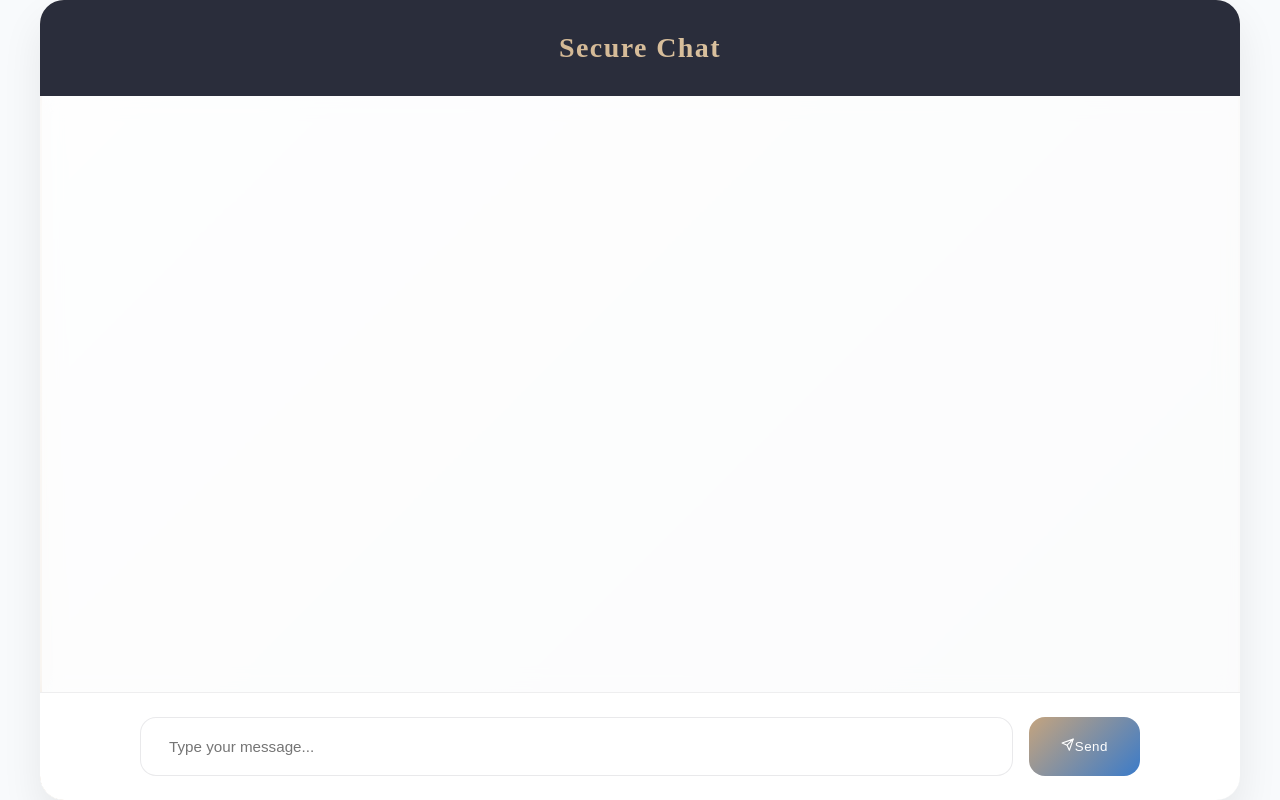
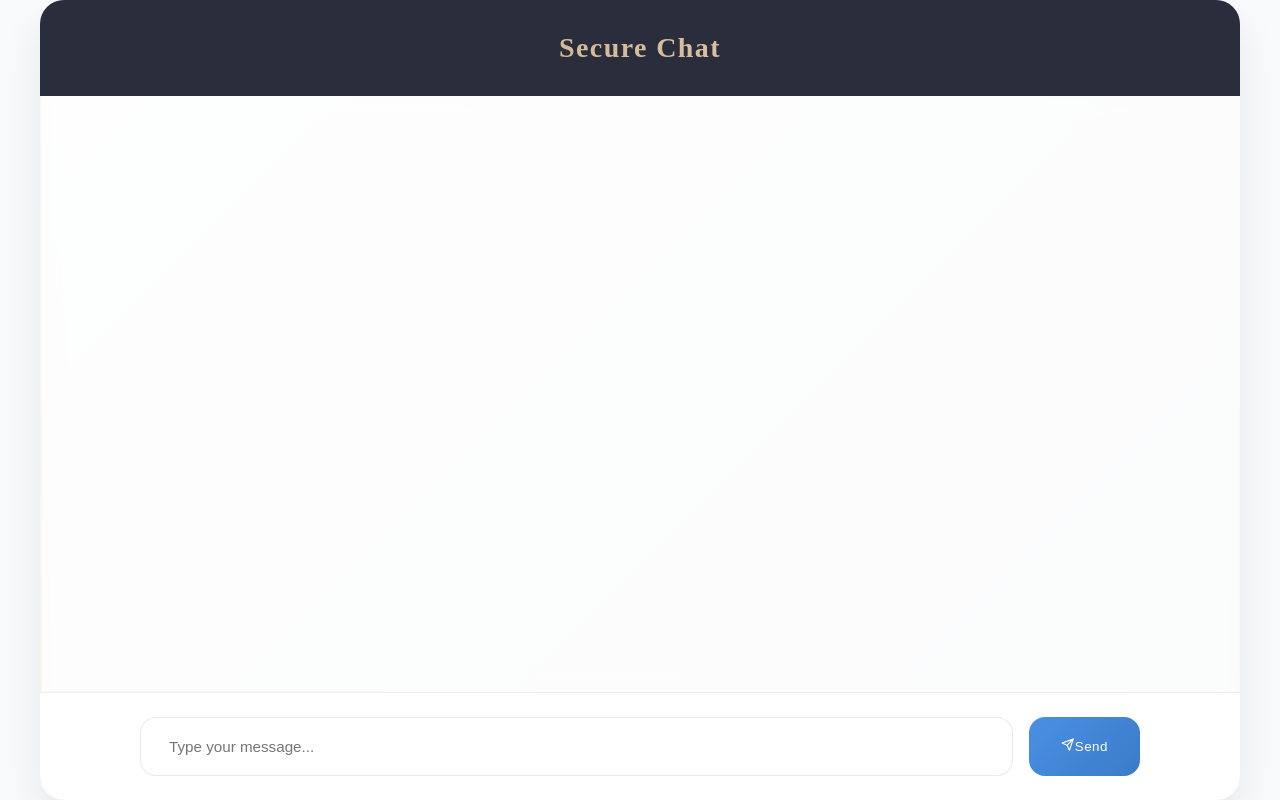
Before and after one commit to SaraLaouini1/chatbot, a React (Vite) app: page / in a window 1280 px wide. Built offline with nearby package versions, Linux system fonts and the light colour scheme.

Commit message:
index.css

```diff
--- a/src/index.css
+++ b/src/index.css
@@ -12,8 +12,7 @@
 
 :root {
   --primary-color: #2A2D3B;
-  /*--accent-color: #4A90E2;*/
-  --accent-color: #C5A47E;
+  --accent-color: #4A90E2;
   --gold-accent: #C5A47E;
   --text-primary: #2A2D3B;
   --text-secondary: #888888;
```
